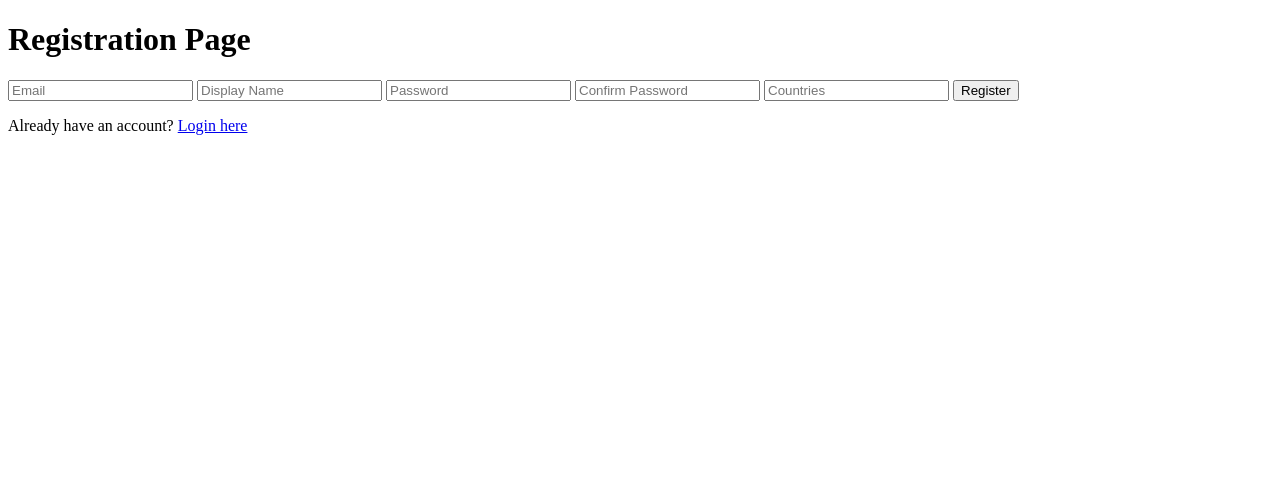
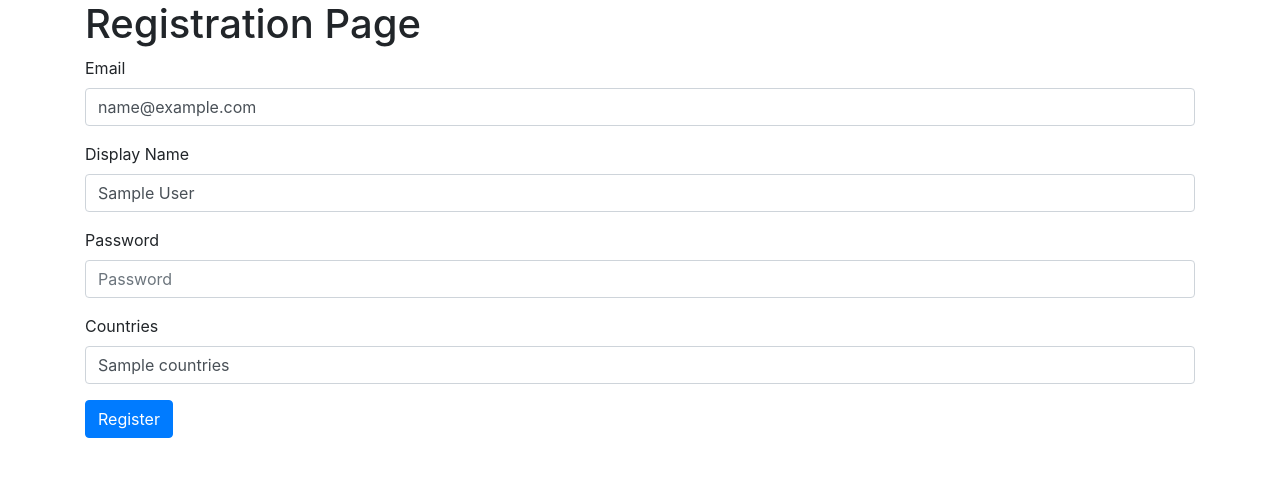
Before and after one commit to hemantsh/elasticfscrawler, a Flask app: template UI/templates/register.html in a window 1280 px wide. Shown: the top 477 px of the page. Run offline with Flask 3, Linux system fonts and the light colour scheme; the template is opened without the code that fills it: most values are stand-ins (such as "Sample title", 1, 10 or a date in 2020); some libraries are stand-ins or nearby versions.

Commit message:
Profile and Login, Logout Functionality
Profile and Login - Logout are working perfectly

```diff
--- a/UI/app.py
+++ b/UI/app.py
@@ -26,13 +26,10 @@ password = os.getenv('ELASTIC_PASSWORD')
 host = os.getenv('ELASTIC_HOST')
 indexName = os.getenv('INDEX_NAME')
 
-
 app = Flask(__name__)
 
 app.config['SQLALCHEMY_DATABASE_URI'] = 'mysql://root:RKKanika_SinghalBiz4_@127.0.0.1/elasticsearch21'
 es = Elasticsearch(host,basic_auth=(user,password),verify_certs=False)
-# app.config['SQLALCHEMY_DATABASE_URI'] = 'sqlite:///users.db'
-# app.config['SECRET_KEY'] = 'your_secret_key'
 db = SQLAlchemy(app)
 
 # Define User model
@@ -50,6 +47,7 @@ class User(UserMixin, db.Model):
     def check_password(self, password):
         return bcrypt.check_password_hash(self.password, password)
 
+
 # Define Search model
 class Search(db.Model):
     id = db.Column(db.Integer, primary_key=True)
@@ -57,46 +55,76 @@ class Search(db.Model):
     timestamp = db.Column(db.DateTime, default=datetime.utcnow)
     search_query = db.Column(db.String(255))
 
+
 # Initialize login manager
 login_manager = LoginManager()
 login_manager.init_app(app)
+
+
+# @login_manager.user_loader
+# def load_user(email):
+#     return User.query.filter_by(email=email).first()
+
 
 @login_manager.user_loader
 def load_user(user_id):
     return User.query.get(int(user_id))
 
+
 @app.route('/')
 def index():
-    return redirect(url_for('register'))
+    return redirect(url_for('login'))
+
+
+# @app.route('/home/')
+# @login_required
+# def home():
+#     return render_template('results.html', displayname=current_user.displayname)
+
 @app.route('/register', methods=['GET', 'POST'])
 def register():
     if request.method == 'POST':
         email = request.form['email']
         displayname = request.form['displayname']
         password = request.form['password']
+        countries = request.form['countries']
 
         user = User.query.filter_by(email=email).first()
         if user:
             flash('Email address already exists.')
             return redirect(url_for('register'))
 
-        new_user = User(email=email, displayname=displayname)
+        if current_user.is_authenticated:
+            # User is logged in, update profile
+            current_user.email = email
+            current_user.displayname = displayname
+            current_user.set_password(password)
+            current_user.countries = countries
+            db.session.commit()
+            flash('Your profile has been updated successfully!', 'success')
+            return redirect(url_for('login'))  # Redirect to login after profile update
+
+
+        # User is not logged in, create new user
+        new_user = User(email=email, displayname=displayname, countries=countries)
         new_user.set_password(password)
         db.session.add(new_user)
         db.session.commit()
 
-        if current_user.is_authenticated:
-            # User is logged in
-            user_email = current_user.email
-            print(f"User with email '{user_email}' is logged in.")
-        else:
-            # User is not logged in
-            print("No user is logged in.")
-
-        flash(f'User registered successfully with email: {email}')
+        flash('User registered successfully with email: {}'.format(email), 'success')
         return redirect(url_for('login'))
 
-    return render_template('register.html')
+    # GET request
+    if current_user.is_authenticated:
+        # User is logged in, pre-fill form fields
+        email = current_user.email
+        displayname = current_user.displayname
+        countries = current_user.countries
+        return render_template('register.html', title='My Profile', email=email, displayname=displayname, countries=countries, save_button=True)
+    else:
+        # User is not logged in, render registration form
+        return render_template('register.html', title='Registration')
+
 
 @app.route('/login', methods=['GET', 'POST'])
 def login():
@@ -123,7 +151,9 @@ def logout():
     logout_user()
     return redirect(url_for('index'))
 
+
 @app.route('/search/results', methods=['POST'])
+@login_required
 def search():
     if request.method == 'POST':
         search_query = request.form['input']
@@ -144,9 +174,12 @@ def search():
 
     return render_template('results.html', res=res, input=search_query, user_id=user_id)
 
+
 @app.route('/home/')
+@login_required
 def home():
-    return render_template('results.html')
+    return render_template('results.html', displayname=current_user.displayname)
+
 
 if __name__ == '__main__':
     with app.app_context():
--- a/UI/templates/index.html
+++ b/UI/templates/index.html
@@ -37,8 +37,10 @@
 <body>
     {% include "navigation.html" %}
 
+    <div class="container">
+        <h4>Welcome, {{ displayname }}</h4>
+
     {% block body %}
-
 
     {% endblock %}
 
--- a/UI/templates/register.html
+++ b/UI/templates/register.html
@@ -3,22 +3,48 @@
 <head>
     <meta charset="UTF-8">
     <meta name="viewport" content="width=device-width, initial-scale=1.0">
-        <title>Registration</title>
+    <title>{% if title %}{{ title }}{% else %}Registration{% endif %}</title>
+    <!-- Bootstrap CSS -->
+    <link href="https://stackpath.bootstrapcdn.com/bootstrap/4.5.2/css/bootstrap.min.css" rel="stylesheet">
 </head>
 <body>
-        <h1>Registration Page</h1>
-        <form action="/register" method="post">
-            <input type="text" name="email" placeholder="Email">
-            <input type="text" name="displayname" placeholder="Display Name">
-            <input type="password" name="password" placeholder="Password">
-            <input type="password" name="confirm_password" placeholder="Confirm Password">
-            <input type="text" name="countries" placeholder="Countries">
-            <button type="submit">Register</button>
+<div class="container">
+    <h1>{% if title == 'My Profile' %}My Profile{% else %}Registration Page{% endif %}</h1>
+    <form id="registrationForm" action="/register" method="post">
+        <div class="form-group">
+            <label for="email">Email</label>
+            <input type="email" class="form-control" id="email" name="email" placeholder="Email" {% if email %}value="{{ email }}"{% endif %}>
+        </div>
+        <div class="form-group">
+            <label for="displayname">Display Name</label>
+            <input type="text" class="form-control" id="displayname" name="displayname" placeholder="Display Name" {% if displayname %}value="{{ displayname }}"{% endif %}>
+        </div>
+        <div class="form-group">
+            <label for="password">Password</label>
+            <input type="password" class="form-control" id="password" name="password" placeholder="Password">
+        </div>
+        {% if not current_user %}
+        <div class="form-group">
+            <label for="confirm_password">Confirm Password</label>
+            <input type="password" class="form-control" id="confirm_password" name="confirm_password" placeholder="Confirm Password">
+        </div>
+        {% endif %}
+        <div class="form-group">
+            <label for="countries">Countries</label>
+            <input type="text" class="form-control" id="countries" name="countries" placeholder="Countries" {% if countries %}value="{{ countries }}"{% endif %}>
+        </div>
+        <button type="submit" class="btn btn-primary">{% if save_button %}Save{% else %}Register{% endif %}</button>
     </form>
     <div id="toast" style="display: none;"></div>
+</div>
+
+<!-- Bootstrap JS -->
+<script src="https://code.jquery.com/jquery-3.5.1.slim.min.js"></script>
+<script src="https://cdn.jsdelivr.net/npm/@popperjs/core@2.5.4/dist/umd/popper.min.js"></script>
+<script src="https://stackpath.bootstrapcdn.com/bootstrap/4.5.2/js/bootstrap.min.js"></script>
 <script>
     // Client-side validation and toast message handling
-            document.querySelector('form').onsubmit = function(e) {
+    document.getElementById('registrationForm').onsubmit = function(e) {
         e.preventDefault();
         var form = e.target;
         var formData = new FormData(form);
@@ -38,6 +64,6 @@
         .catch(error => console.error('Error:', error));
     };
 </script>
-    <p>Already have an account? <a href="/login">Login here</a></p>
+
 </body>
 </html>
```
Also changed, not shown: UI/requirements.txt (+7 -0 lines), UI/templates/navigation.html (+7 -7 lines), UI/templates/search.html (+9 -7 lines), sql_db/create_table.py (deleted, +0 -126 lines), sql_db/__init__.py (deleted). Lines whose indentation alone changed are shown as unchanged.
